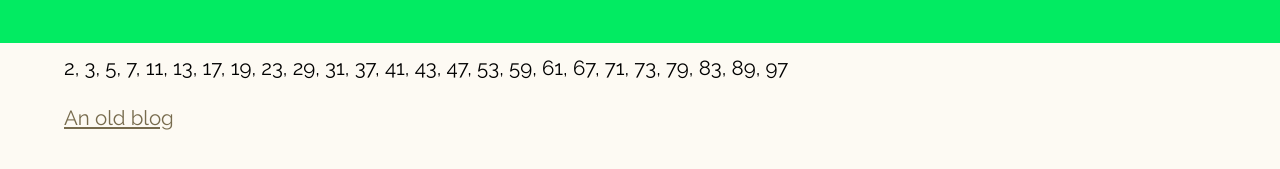
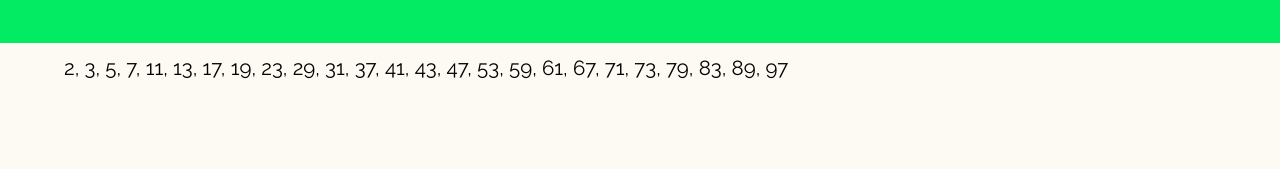
Before and after one commit to adamcheasley/adamcheasley.github.io, a Jekyll site: the page built from prime.md, in a window 1280 px wide. Shown: the part 622-791 px from the top of the page. Built offline with Jekyll 4.4.1, drawn with Linux system fonts in a browser that asks for light colours.

Commit message:
Update prime.md

```diff
--- a/prime.md
+++ b/prime.md
@@ -12,5 +12,3 @@ Of course I can see why 18 might be cause for a bigger celebration than usual an
 ## Prime numbers less than 100
 
 2, 3, 5, 7, 11, 13, 17, 19, 23, 29, 31, 37, 41, 43, 47, 53, 59, 61, 67, 71, 73, 79, 83, 89, 97
-
-[An old blog](/blog/)
```
